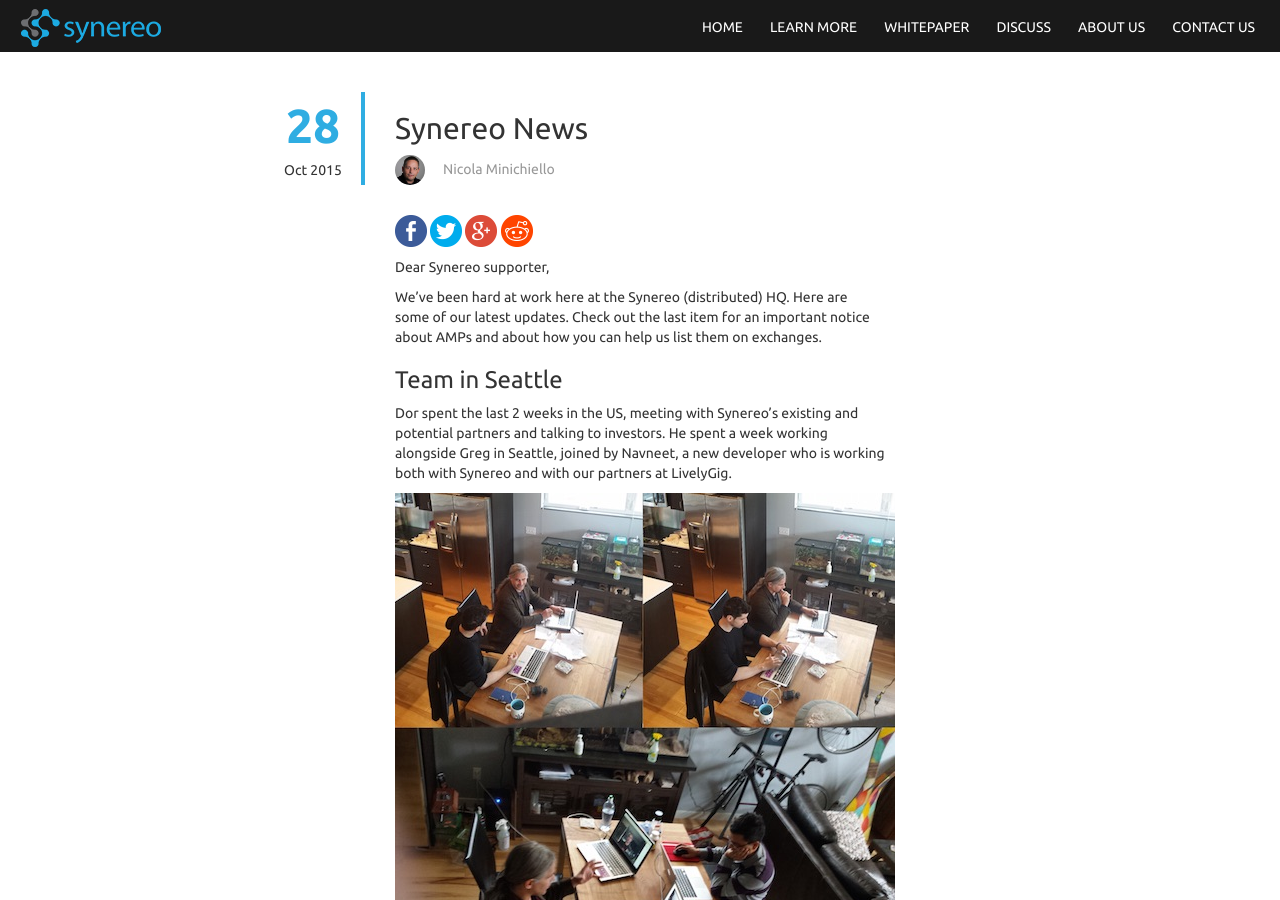
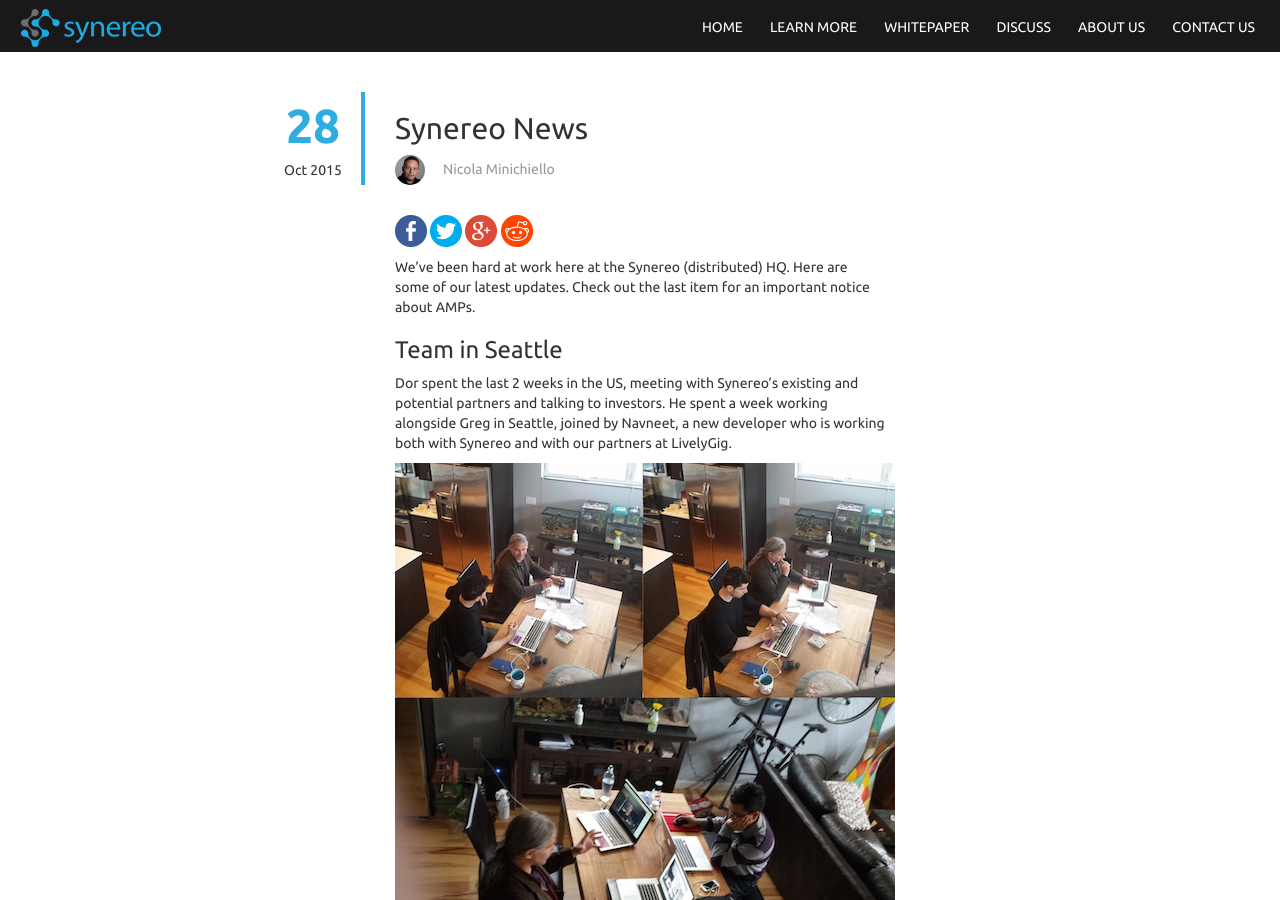
Before and after one commit to synereo/blog.synereo.com, a Jekyll site: the page built from _posts/2015-10-28-synereo-news.markdown, in a window 1280 px wide and 900 px high. Built offline with Jekyll 4.4.1, drawn with Linux system fonts in a browser that asks for light colours; nearby versions of some CDN libraries; a script that is not in the unit is left out; some of the changed text lies outside the part shown.

Commit message:
updated blogpost
updated blogpost

```diff
--- a/_posts/2015-10-28-synereo-news.markdown
+++ b/_posts/2015-10-28-synereo-news.markdown
@@ -6,9 +6,7 @@
 date: '2015-10-28 14:00:00 +0200'
 author: Nicola Minichiello
 ---
-Dear Synereo supporter,
-
-We've been hard at work here at the Synereo (distributed) HQ. Here are some of our latest updates. Check out the last item for an important notice about AMPs and about how you can help us list them on exchanges.
+We've been hard at work here at the Synereo (distributed) HQ. Here are some of our latest updates. Check out the last item for an important notice about AMPs.
 
 ### Team in Seattle
 
```
Also changed, not shown: other parts of _posts/2015-10-28-synereo-news.markdown (+1 -3 lines).
